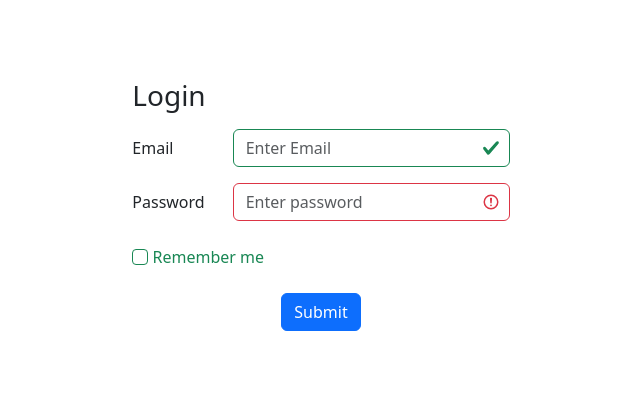
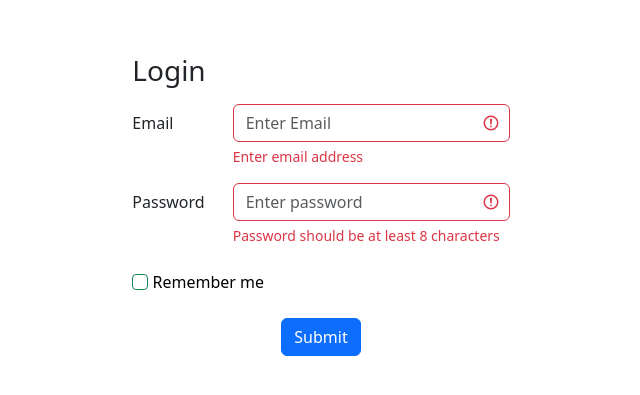
Before and after one commit to hudegit/Bootstrap-lomake-harjoitus, a plain HTML site: page index.html in a window 1280 px wide. Shown: the part 195-590 px from the top of the page, without its empty margins (319-959 px from the left). Drawn offline with nearby package versions, Linux system fonts and the light colour scheme.

Commit message:
Lomake tehtävä valmis

```diff
--- a/css/style.css
+++ b/css/style.css
@@ -1,3 +1,7 @@
 body,.container {
     height: 100vh;
 }
+
+#remember-me + label {
+    color: #000
+}
--- a/index.html
+++ b/index.html
@@ -14,13 +14,17 @@
             <div class="row mt-3">
                 <label for="email" class="col-md-3 col-form-label">Email</label>
                 <div class="col-md-9">
-                    <input type="email" class="form-control" id="email" placeholder="Enter Email" />
+                    <input type="email" class="form-control" id="email" placeholder="Enter Email" required />
+                    <div class="valid-feedback">Valid email.</div>
+                    <div class="invalid-feedback">Enter email address</div>
                 </div>
             </div>
             <div class="row mt-3">
                 <label for="password" class="col-md-3 col-form-label">Password</label>
                 <div class="col-md-9">
-                    <input type="password" class="form-control" id="password" placeholder="Enter password" required />
+                    <input type="password" minlength="8" class="form-control" id="password" placeholder="Enter password" required />
+                    <div class="valid-feedback">Valid password</div>
+                    <div class="invalid-feedback">Password should be at least 8 characters</div>
                 </div>
             </div>
             <div class="row mt-4 mb-4">
```
